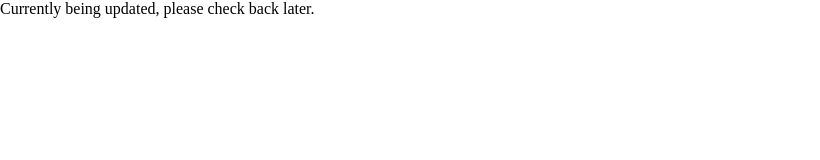
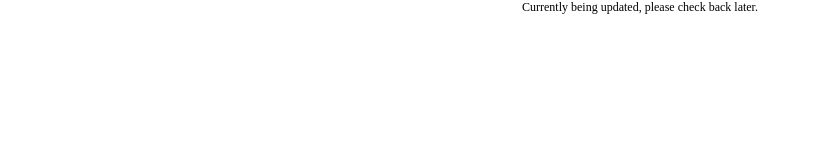
Before and after one commit to kylbutlr/my-resume, a plain HTML site: page index.html in a window 1280 px wide. Shown: the whole page, without its empty margins (0-820 px from the left). Drawn offline with Linux system fonts and the light colour scheme.

Commit message:
styling WIP

```diff
--- a/index.html
+++ b/index.html
@@ -5,7 +5,9 @@
   <title>Kyle Butler's Resume</title>
 </head>
   <body style="width:100%; height:100%; margin:0;">
-    Currently being updated, please check back later.
+    <div style="display: flex; justify-content: center; align-items: center;">
+      <span style="font-size: 0.75rem;">Currently being updated, please check back later.</span>
+    </div>
     <!--iframe src="https://docs.google.com/gview?url=https://github.com/kylbutlr/resume.github.io/raw/master/Resume%20Cv%202019.pdf&embedded=true" style="width:100%; height:100%;" frameborder="0"></iframe-->
   </body>
 </html>
```
